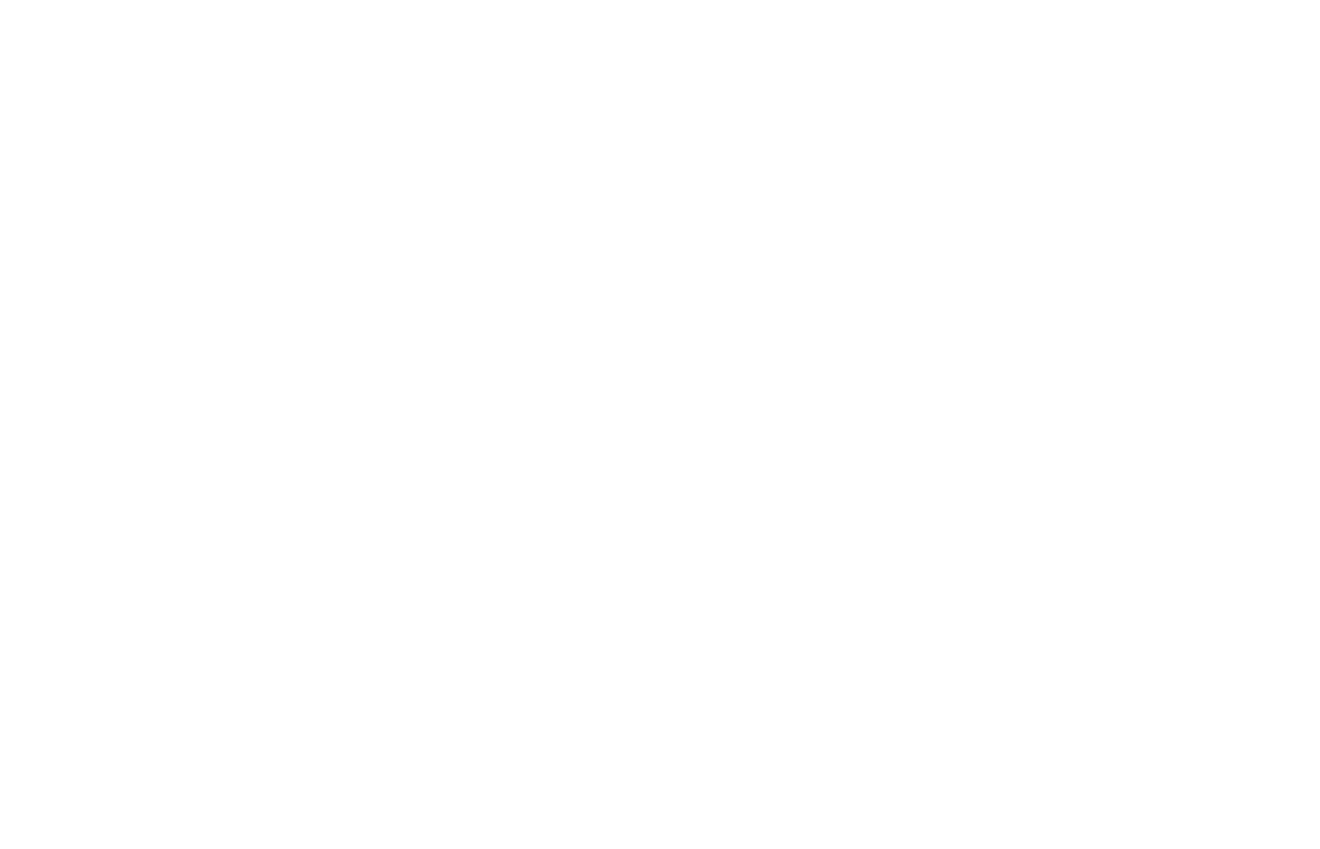
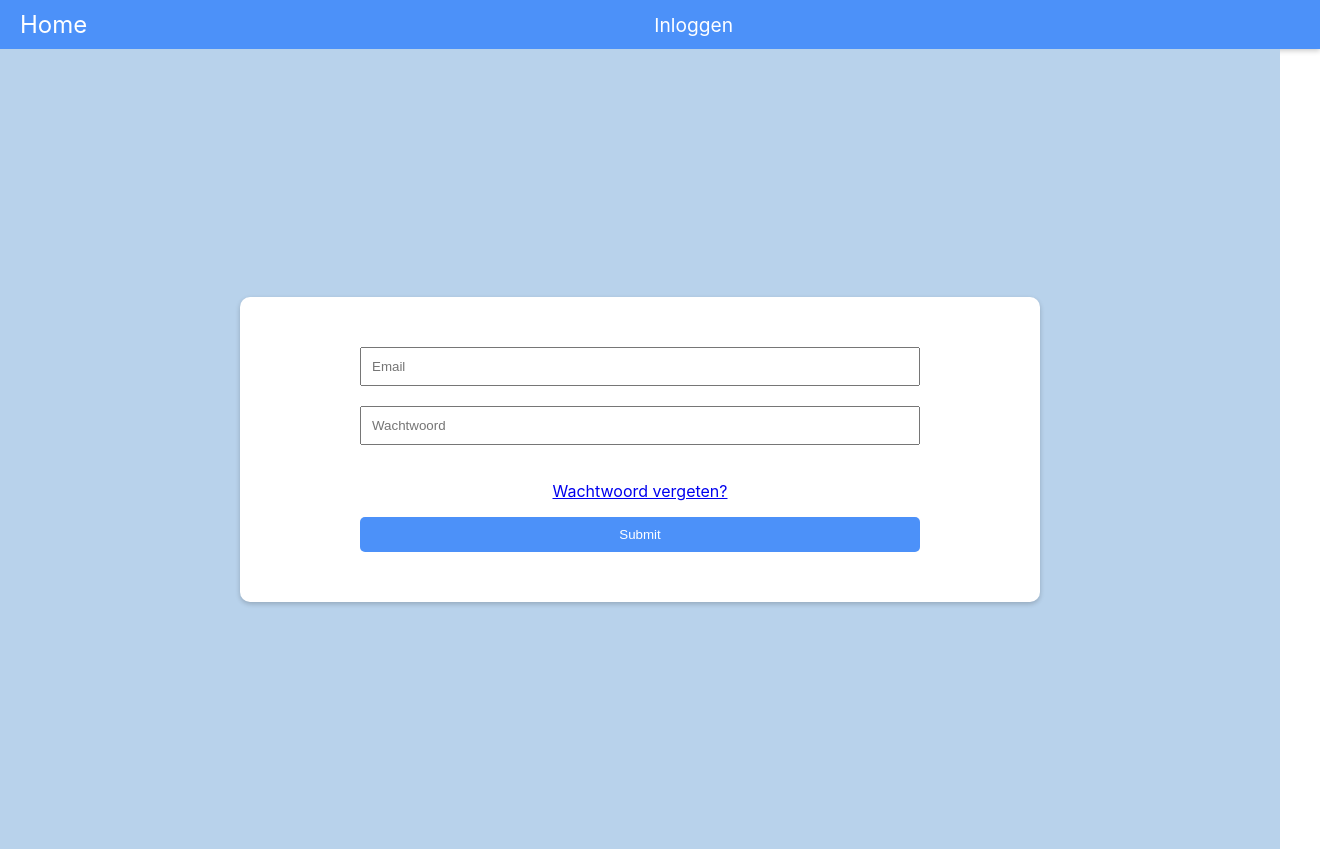
Before and after one commit to hesitantronin/TTDL-web-app, a React (Create React App) app in the folder ttdl-webapp/frontend/ttdl-frontend/: page /Login in a window 1280 px wide. Before the commit this address had no page. Shown: the whole page, 1320 px wide, since content can reach past the window. Before the commit the page ends 800 px from the top, so only its background shows below. Built offline with nearby package versions, Linux system fonts and the light colour scheme.

Commit message:
Login view + navbar path change

```diff
--- a/ttdl-webapp/frontend/ttdl-frontend/src/App.tsx
+++ b/ttdl-webapp/frontend/ttdl-frontend/src/App.tsx
@@ -5,6 +5,8 @@
 import UserOverview from './Views/userOverview';
 import UserDataOverview from './Views/UserDataOverview';
 import HomePage from './Views/HomePage';
+import Login from './Views/Login';
+import ForgotPassword from './Views/ForgotPassword';
 //import your screens here first tee hee
 
 function App() {
@@ -16,6 +18,8 @@
           <Route path="/home" element={<HomePage />} />
           <Route path="/userOverview" element={<UserOverview />} />
           <Route path="/userDataOverview" element={<UserDataOverview />} />
+          <Route path="/Login" element={<Login />} />
+          <Route path="/ForgotPassword" element={<ForgotPassword />} />
         </Routes>
     </Router>
   );
--- a/ttdl-webapp/frontend/ttdl-frontend/src/Views/login.tsx
+++ b/ttdl-webapp/frontend/ttdl-frontend/src/Views/login.tsx
@@ -1 +1,72 @@
 import { useEffect, useState } from 'react';
+// import { Hello } from '../communication/LoginController';
+import Navbar from './navbar';
+import { Link } from 'react-router-dom';
+
+
+function Login()
+{
+
+    return (
+        <div>
+            <Navbar />
+            <div style={{
+                display: 'flex',
+                justifyContent: 'center',
+                alignItems: 'center',
+                height: '100vh',
+                backgroundColor: 'rgba(184,210,235,255)'
+            }}>
+                <div style={{
+                    backgroundColor: 'white',
+                    width: '800px',
+                    padding: '50px',
+                    margin: '20px',
+                    boxSizing: 'border-box',
+                    position: 'relative',
+                    borderRadius: '10px',
+                    boxShadow: '0 2px 5px rgba(0,0,0,0.2)',
+                    display: 'flex',
+                    flexDirection: 'column',
+                    alignItems: 'center'
+                }}>
+
+                    <form style={{
+                        display: 'flex',
+                        flexDirection: 'column',
+                        alignItems: 'center',
+                        width: '100%',
+                    }}>
+                        <input type='email' placeholder='Email' name='Email' style={{
+                            marginBottom: '20px',
+                            padding: '10px',
+                            width: '80%',
+                            boxSizing: 'border-box',
+                        }} />
+                        <input type='password' placeholder='Wachtwoord' name='Wachtwoord' style={{
+                            marginBottom: '20px',
+                            padding: '10px',
+                            width: '80%',
+                            boxSizing: 'border-box',
+                        }} />
+                        <Link to='/ForgotPassword'>
+                        <p>Wachtwoord vergeten?</p>
+                        </Link>
+                        <input type="submit" style={{
+                            padding: '10px 20px',
+                            width: '80%',
+                            boxSizing: 'border-box',
+                            borderRadius: '5px',
+                            backgroundColor: 'rgba(76,145,249,255)',
+                            color: 'white',
+                            border: 'none',
+                        }} />
+                    </form>
+                </div>
+            </div>
+        </div>
+    )
+
+}
+
+export default Login;
--- a/ttdl-webapp/frontend/ttdl-frontend/src/Views/navbar.tsx
+++ b/ttdl-webapp/frontend/ttdl-frontend/src/Views/navbar.tsx
@@ -10,12 +10,16 @@
     //this gets the page name and sets it to the pageName variable, so it displays the page you are currently on in the nav bar
     //so when your page is done add the pathname here so it displays the right name in the middle of the nav bar
     let pageName = '';
-    if (pathname === '/UserOverview') {
+    if (pathname === '/UserOverview' || pathname === '/userOverview') {
         pageName = 'User Overview';
-    } else if (pathname === '/UserDataOverview') {
+    } else if (pathname === '/UserDataOverview' || pathname === '/userDataOverview') {
         pageName = 'User Data Overview';
-    } else if (pathname == '/Home') {
+    } else if (pathname == '/Home' || pathname === '/home') {
         pageName = 'Home';
+    } else if (pathname === '/Login' || pathname === '/login') {
+        pageName = 'Inloggen';
+    } else if (pathname === '/ForgotPassword' || pathname === '/forgotPassword') {
+        pageName = 'Wachtwoord Vergeten';
     }
 
     return (
```
Also changed, not shown: ttdl-webapp/frontend/ttdl-frontend/src/communication/LoginController.tsx (+9 -0 lines).
